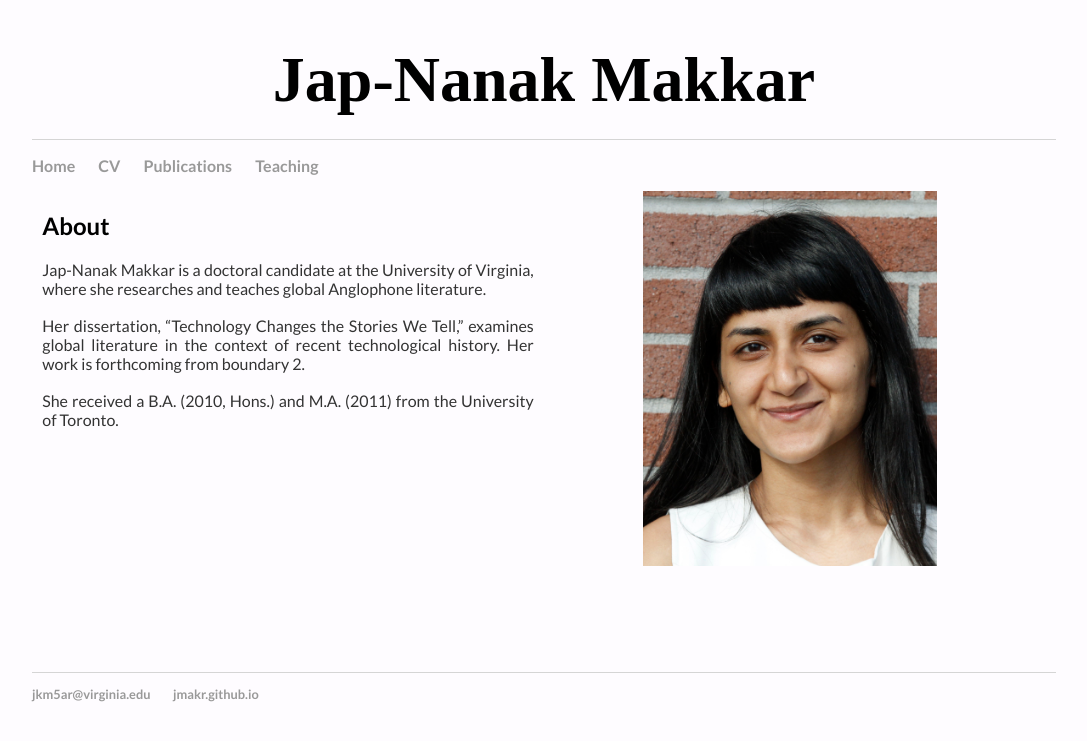
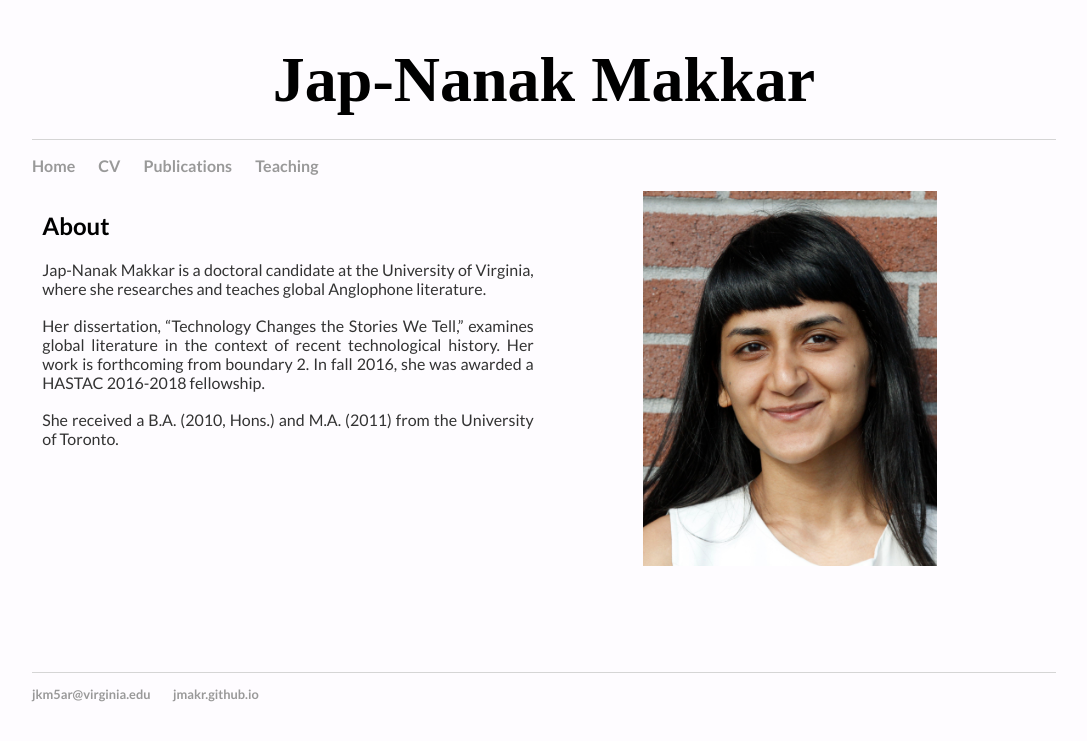
Before and after one commit to jmakr/jmakr.github.io, a Jekyll site: the page built from index.html, in a window 1280 px wide. Shown: the top 741 px of the page, without its empty margins (96-1183 px from the left). Built offline with Jekyll 4.4.1, drawn with Linux system fonts in a browser that asks for light colours.

Commit message:
Update index.html

```diff
--- a/index.html
+++ b/index.html
@@ -10,7 +10,7 @@ title: Jap-Nanak Makkar
 	<h2>About</h2>
 	<p2 align="justify">Jap-Nanak Makkar is a doctoral candidate at the University of Virginia, where she researches and teaches global Anglophone literature.</p>
 
-	<p2 align="justify">Her dissertation, “Technology Changes the Stories We Tell,” examines global literature in the context of recent technological history. Her work is forthcoming from boundary 2.</p>
+	<p2 align="justify">Her dissertation, “Technology Changes the Stories We Tell,” examines global literature in the context of recent technological history. Her work is forthcoming from boundary 2. In fall 2016, she was awarded a HASTAC 2016-2018 fellowship. </p>
 
 	<p2 align="justify">She received a B.A. (2010, Hons.) and M.A. (2011) from the University of Toronto.</p>
 
```
